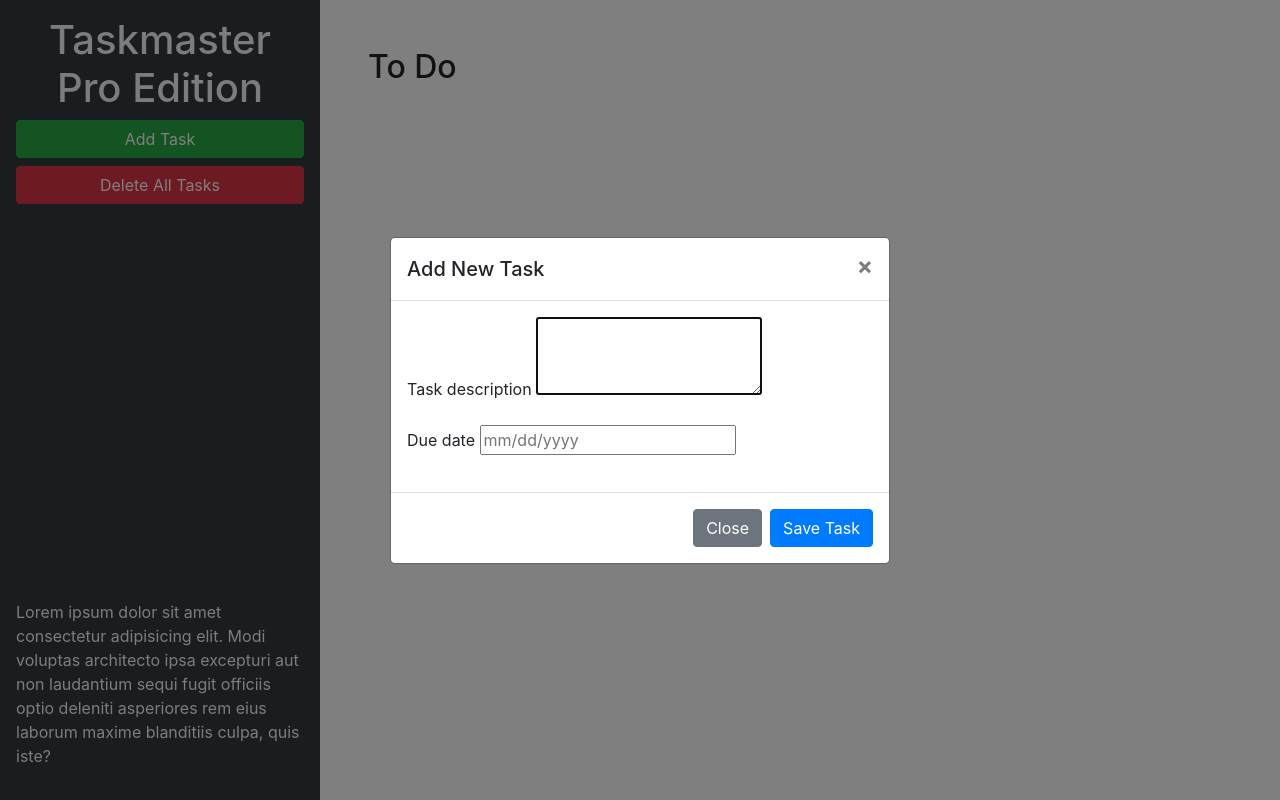
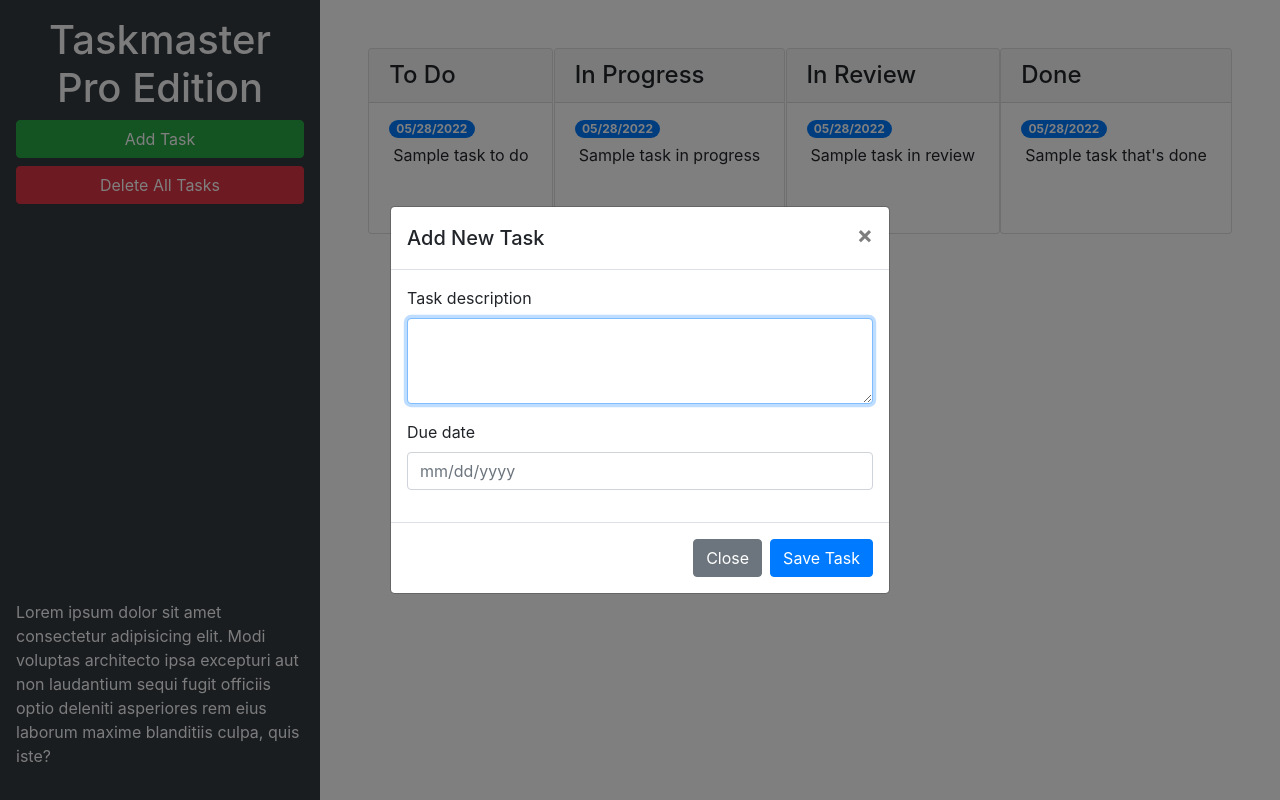
Before and after one commit to blindsweatyhansolo/taskmaster-pro, a plain HTML site: page index.html in a window 1280 px wide. Both pictures are taken after a click on the button "Add Task". Drawn offline with nearby package versions, Linux system fonts and the light colour scheme.

Commit message:
built cards for task list groups and cleaned up modal form with bootstrap classes

```diff
--- a/assets/js/script.js
+++ b/assets/js/script.js
@@ -46,20 +46,60 @@ var saveTasks = function() {
 };
 
 
+// modal was triggered
+$("#task-form-modal").on("show.bs.modal", function() {
+  // clear values
+  $("#modalTaskDescription, #modalDueDate").val("");
+});
+
+// modal is fully visible
+$("#task-form-modal").on("shown.bs.modal", function() {
+  // highlight textarea
+  $("#modalTaskDescription").trigger("focus");
+});
+
+// save button in modal was clicked
+$("#task-form-modal .btn-primary").click(function() {
+  // get form values
+  var taskText = $("#modalTaskDescription").val();
+  var taskDate = $("#modalDueDate").val();
+
+  if (taskText && taskDate) {
+    createTask(taskText, taskDate, "toDo");
+
+    // close modal
+    $("#task-form-modal").modal("hide");
+
+    // save in tasks array
+    tasks.toDo.push({
+      text: taskText,
+      date: taskDate
+    });
+
+    saveTasks();
+  }
+});
+
+
 // click event and callback function when clicking task name to edit (event.target equiv)
 $(".list-group").on("click", "p", function() {
+  // get current text of p element
   var text = $(this)
     .text()
     .trim();
+
+    // replace p element with new textarea
   var textInput = $("<textarea>") // using HTML syntax opening tag indicates element to be created = $("<element>")
     .addClass("form-control")
     .val(text);
   $(this).replaceWith(textInput);
-  textInput.trigger("focus"); // auto highlight input box on click (focus)
+
+  // auto highlight input box on click (focus)
+  textInput.trigger("focus");
 });
 
 
-// blur event triggers whenever user interacts with anything other than the "textarea"
+// blur event triggers whenever user interacts with anything other than the "textarea" (loses focus)
 $(".list-group").on("blur", "textarea", function() {
   // get textarea's current value/text
   var text = $(this)
@@ -104,7 +144,6 @@ $(".list-group").on("click", "span", function() {
     .attr("type", "text") // using two arguments sets an attribute
     .addClass("form-control")
     .val(date);
-
   // swap out elements
   $(this).replaceWith(dateInput);
 
@@ -124,7 +163,6 @@ $(".list-group").on("blur", "input[type='text']", function() {
     .closest(".list-group")
     .attr("id")
     .replace("list-", "");
-
   // get task's position in list of other li elements
   var index = $(this)
     .closest(".list-group-item")
@@ -138,45 +176,10 @@ $(".list-group").on("blur", "input[type='text']", function() {
   var taskSpan = $("<span>")
     .addClass("badge badge-primary badge-pill")
     .text(date);
-
   // replace input with span element
   $(this).replaceWith(taskSpan);
 });
 
-
-// modal was triggered
-$("#task-form-modal").on("show.bs.modal", function() {
-  // clear values
-  $("#modalTaskDescription, #modalDueDate").val("");
-});
-
-// modal is fully visible
-$("#task-form-modal").on("shown.bs.modal", function() {
-  // highlight textarea
-  $("#modalTaskDescription").trigger("focus");
-});
-
-// save button in modal was clicked
-$("#task-form-modal .btn-primary").click(function() {
-  // get form values
-  var taskText = $("#modalTaskDescription").val();
-  var taskDate = $("#modalDueDate").val();
-
-  if (taskText && taskDate) {
-    createTask(taskText, taskDate, "toDo");
-
-    // close modal
-    $("#task-form-modal").modal("hide");
-
-    // save in tasks array
-    tasks.toDo.push({
-      text: taskText,
-      date: taskDate
-    });
-
-    saveTasks();
-  }
-});
 
 // remove all tasks
 $("#remove-tasks").on("click", function() {
--- a/index.html
+++ b/index.html
@@ -24,9 +24,59 @@
       </p>
     </header>
     <main class="col-12 col-lg-9">
-      <div class="m-5">
-        <h2>To Do</h2>
-        <ul id="list-toDo" class="list-group"> </ul>
+      <div class="m-5 row justify-content-around">
+        <!-- TO DO START -->
+        <div class="card">
+          <h4 class="card-header">
+            To Do
+          </h4>
+          <ul id="list-toDo" class="list-group list-group-flush">
+            <li class="list-group-item">
+              <span class="badge badge-primary badge-pill">05/28/2022</span>
+              <p class="m-1">Sample task to do</p>
+            </li>
+          </ul>
+        </div>
+        <!-- TO DO END -->
+        <!-- IN PROGRESS START -->
+        <div class="card">
+          <h4 class="card-header">
+            In Progress
+          </h4>
+          <ul id="list-inProgress" class="list-group list-group-flush">
+            <li class="list-group-item">
+              <span class="badge badge-primary badge-pill">05/28/2022</span>
+              <p class="m-1">Sample task in progress</p>
+            </li>
+          </ul>
+        </div>
+        <!-- IN PROGRESS END -->
+        <!-- IN REVIEW START -->
+        <div  class="card">
+          <h4 class="card-header">
+            In Review
+          </h4>
+          <ul id="list-inReview" class="list-group list-group-flush">
+            <li class="list-group-item">
+              <span class="badge badge-primary badge-pill">05/28/2022</span>
+              <p class="m-1">Sample task in review</p>
+            </li>
+          </ul>
+        </div>
+        <!-- IN REVIEW END -->
+        <!-- DONE START -->
+        <div class="card">
+          <h4 class="card-header">
+            Done
+          </h4>
+          <ul id="list-done" class="list-group list-group-flush">
+            <li class="list-group-item">
+              <span class="badge badge-primary badge-pill">05/28/2022</span>
+              <p class="m-1">Sample task that's done</p>
+            </li>
+          </ul>
+        </div>
+        <!-- DONE END -->
       </div>
     </main>
   </div>
@@ -46,11 +96,11 @@
           <form>
             <div class="form-group">
               <label for="modalTaskDescription">Task description</label>
-              <textarea id="modalTaskDescription" rows="3"></textarea>
+              <textarea id="modalTaskDescription" rows="3" class="form-control"></textarea>
             </div>
             <div class="form-group">
               <label for="modalDueDate">Due date</label>
-              <input type="text" id="modalDueDate" placeholder="mm/dd/yyyy" autocomplete="off" />
+              <input type="text" class="form-control" id="modalDueDate" placeholder="mm/dd/yyyy" autocomplete="off" />
             </div>
           </form>
         </div>
```
Lines whose indentation alone changed are shown as unchanged.
